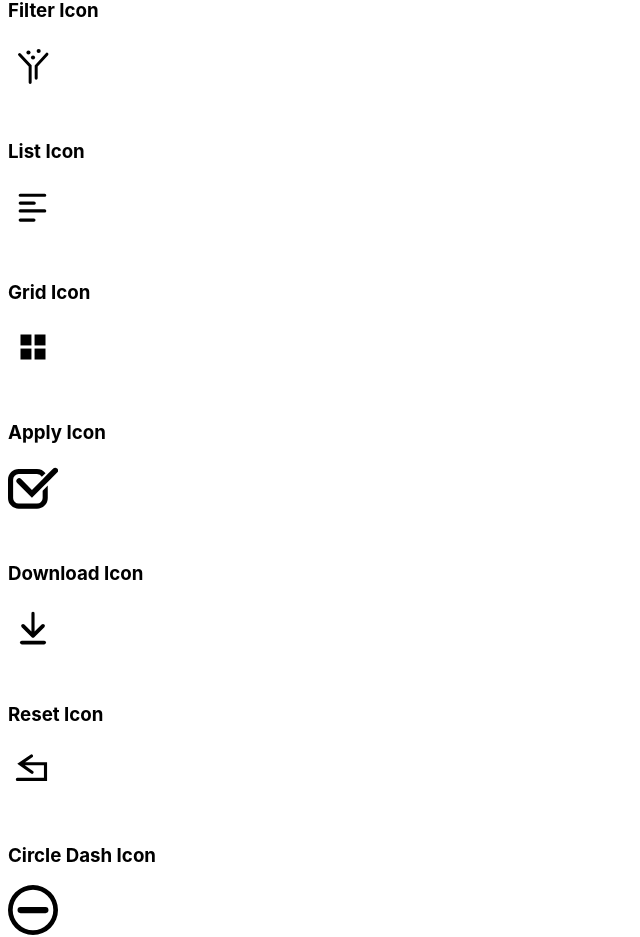
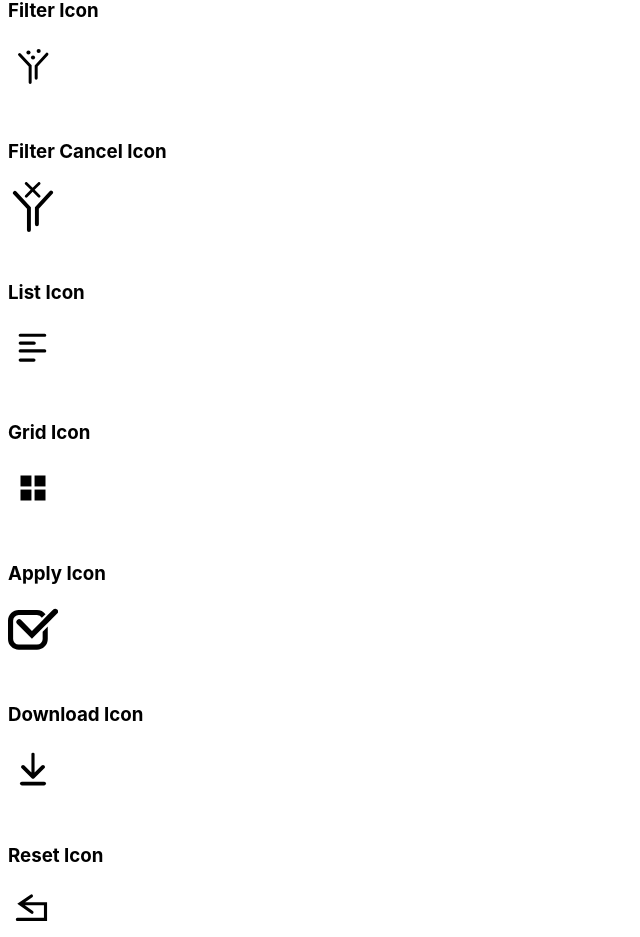
Before and after one commit to NYPL/dgx-svg-icons, a React app: page / in a window 1280 px wide. Shown: the part 1518-2455 px from the top of the page, without its empty margins (0-640 px from the left). Built offline with nearby package versions, Linux system fonts and the light colour scheme.

Commit message:
:meat_on_bone: updated readme should be more current updatd index, and added the new cancel filter icon

```diff
--- a/index.html
+++ b/index.html
@@ -42,6 +42,9 @@
 
     <h3>Filter Icon</h3>
     <div id="filterIcon"></div>
+
+    <h3>Filter Cancel Icon</h3>
+    <div id="filterCancelIcon"></div>
 
     <h3>List Icon</h3>
     <div id="listIcon"></div>
--- a/src/app.jsx
+++ b/src/app.jsx
@@ -10,6 +10,7 @@ import {
   XIcon,
   XCloseIcon,
   FilterIcon,
+  FilterCancelIcon,
   ListIcon,
   GridIcon,
   ApplyIcon,
@@ -88,6 +89,9 @@ render(<FaceBookIcon iconId="facebook" />, document.getElementById('faceBookIcon
 
 // Render Filter SVG Icon
 render(<FilterIcon />, document.getElementById('filterIcon'));
+
+// Render Canecle Filter SVG icon
+render(<FilterCancelIcon />, document.getElementById('filterCancelIcon'));
 
 // Render List SVG Icon
 render(<ListIcon/>, document.getElementById('listIcon'));
--- /dev/null
+++ b/src/components/FilterCancelIcon.jsx
@@ -0,0 +1,41 @@
+import React from 'react';
+import PropTypes from 'prop-types';
+
+const FilterCancelIcon = ({
+  ariaHidden,
+  className,
+  height,
+  title,
+  viewBox,
+  width }) => (
+  <svg
+    aria-hidden={ariaHidden}
+    className={`${className} svgIcon`}
+    height={height}
+    viewBox={viewBox}
+    width={width}
+  >
+    <title>{title}</title>
+      <path d="M22.987 71.854a2.822 2.822 0 0 1-2.82-2.821V38.545L.75 17.61a2.821 2.821 0 0 1 4.143-3.831l20.915 22.555v32.699a2.822 2.822 0 0 1-2.82 2.82zM34.447 63.637a2.822 2.822 0 0 1-2.82-2.821V36.352L52.78 13.153a2.822 2.822 0 0 1 4.187 3.783l-19.7 21.59v22.29a2.822 2.822 0 0 1-2.82 2.82zM31.175 11.192l7.778-7.778A2 2 0 0 0 36.125.586l-7.779 7.778L20.568.586a2 2 0 1 0-2.828 2.828l7.778 7.778-7.778 7.779a2 2 0 0 0 2.828 2.828l7.778-7.778 7.779 7.778a2 2 0 0 0 2.828-2.828z"/>
+  </svg>
+);
+
+FilterCancelIcon.propTypes = {
+  ariaHidden: PropTypes.bool,
+  className: PropTypes.string,
+  height: PropTypes.string,
+  title: PropTypes.string,
+  width: PropTypes.string,
+  viewBox: PropTypes.string,
+};
+
+FilterCancelIcon.defaultProps = {
+  ariaHidden: true,
+  className: 'filter-cancel-icon',
+  height: '71.854',
+  title: 'NYPL Cancel Filter SVG Icon',
+  width: '57.693',
+  viewBox: '0 0 57.693 71.854',
+};
+
+export default FilterCancelIcon;
--- a/src/icons.jsx
+++ b/src/icons.jsx
@@ -7,6 +7,7 @@ import DotsIcon from './components/DotsIcon.jsx';
 import XIcon from './components/XIcon.jsx';
 import XCloseIcon from './components/XCloseIcon.jsx';
 import FilterIcon from './components/FilterIcon.jsx';
+import FilterCancelIcon from './components/FilterCancelIcon.jsx';
 import ListIcon from './components/ListIcon.jsx';
 import GridIcon from './components/GridIcon.jsx';
 import ApplyIcon from './components/ApplyIcon.jsx';
@@ -53,6 +54,7 @@ export {
   XIcon,
   XCloseIcon,
   FilterIcon,
+  FilterCancelIcon,
   ListIcon,
   GridIcon,
   ApplyIcon,
```
Also changed, not shown: src/components/FilterCancelIcon.md (added, +5 -0 lines), 4 other files (tests, documents, lock files or other folders).
